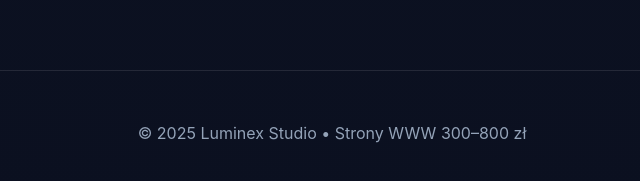
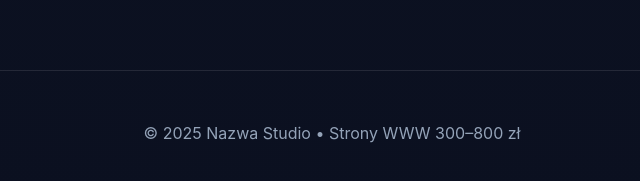
Before and after one commit to Xjuu/Xjuu.github.io, a plain HTML site: page przykladowa_strona_firmowa.html in a window 1280 px wide. Shown: the part 3028-3209 px from the top of the page, 308-948 px from the left. Drawn offline with Linux system fonts and the light colour scheme.

Commit message:
Update title and footer branding in HTML file

```diff
--- a/przykladowa_strona_firmowa.html
+++ b/przykladowa_strona_firmowa.html
@@ -3,7 +3,7 @@
 <head>
   <meta charset="UTF-8" />
   <meta name="viewport" content="width=device-width, initial-scale=1.0" />
-  <title>Luminex Studio – Nowoczesne strony WWW</title>
+  <title>Nazwa Studio – Nowoczesne strony WWW</title>
   <style>
     :root {
       --bg: #0b1020;
@@ -281,7 +281,7 @@
 </section>
 
 <footer>
-  © 2025 Luminex Studio • Strony WWW 300–800 zł
+  © 2025 Nazwa Studio • Strony WWW 300–800 zł
 </footer>
 
 <script>
```
